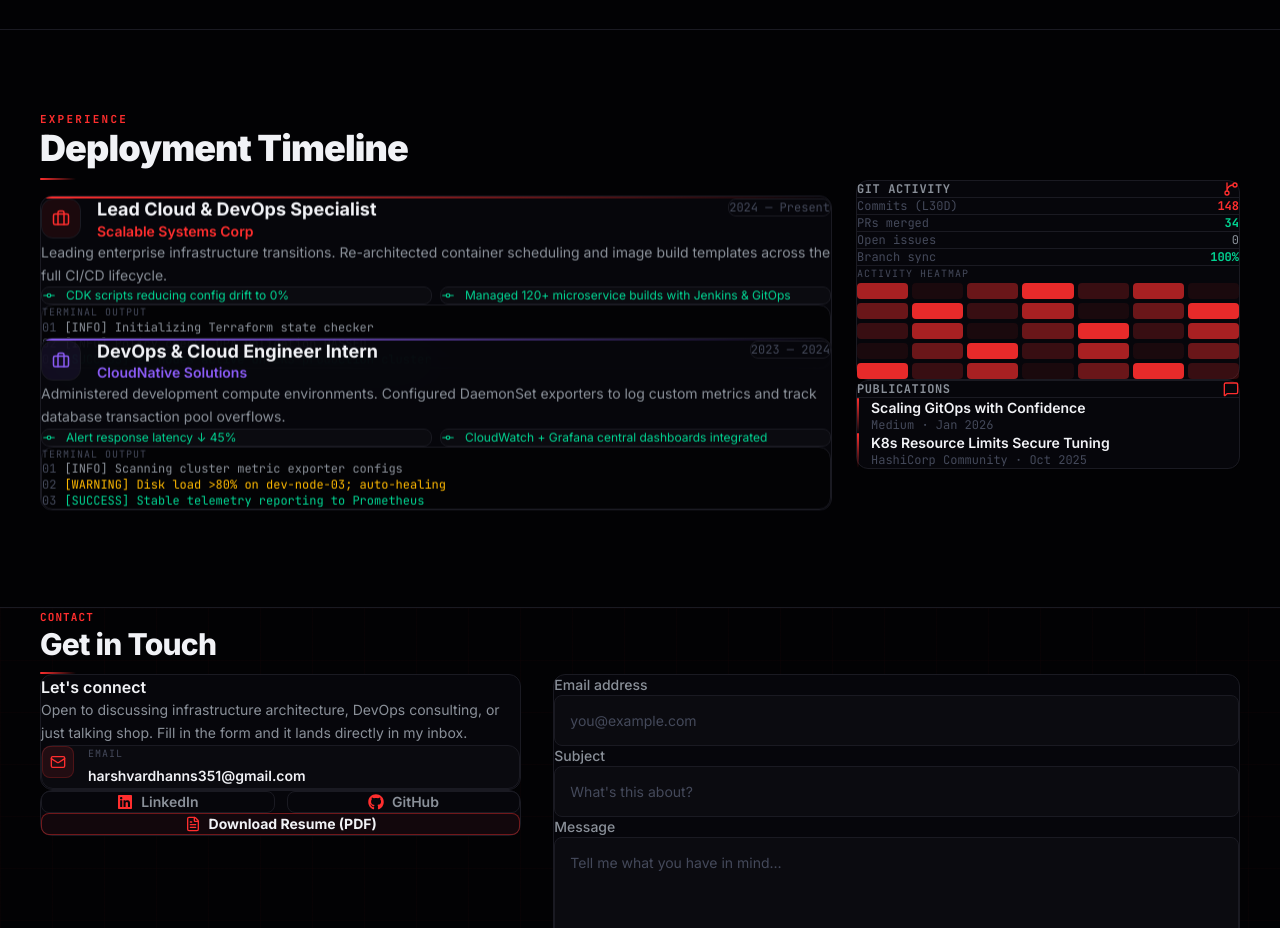
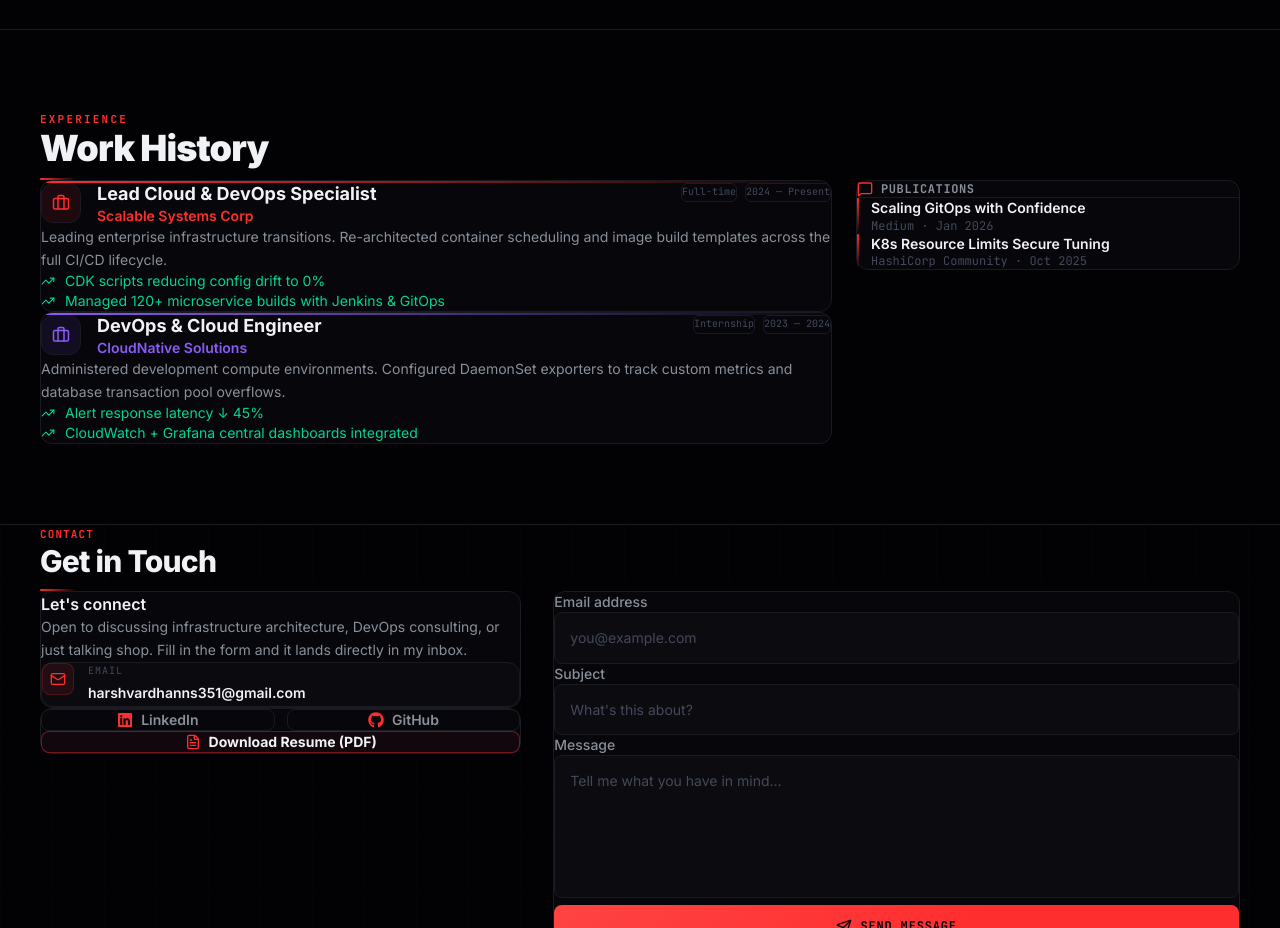
Before and after one commit to Harshvardhanns351/DevOps-Portfolio, a Next.js app: page / in a window 1280 px wide. Shown: the part 2680-3608 px from the top of the page. Built offline with nearby package versions, Linux system fonts and the light colour scheme.

Commit message:
changes made in experience section

```diff
--- a/components/ExperienceLogs.tsx
+++ b/components/ExperienceLogs.tsx
@@ -1,97 +1,52 @@
 "use client";
 
-import React, { useRef } from "react";
-import { motion, useScroll, useTransform } from "framer-motion";
-import { GitCommit, GitBranch, MessageSquare, Briefcase } from "lucide-react";
+import React from "react";
+import { motion } from "framer-motion";
+import { Briefcase, TrendingUp, MessageSquare } from "lucide-react";
 
 interface Exp {
-  role: string; company: string; duration: string;
-  description: string; metrics: string[]; logs: string[];
+  role: string;
+  company: string;
+  duration: string;
+  type: string;
+  description: string;
+  metrics: string[];
   color: string;
 }
 
 const experiences: Exp[] = [
   {
-    role:"Lead Cloud & DevOps Specialist", company:"Scalable Systems Corp", duration:"2024 — Present",
-    color:"#FF2E2E",
-    description:"Leading enterprise infrastructure transitions. Re-architected container scheduling and image build templates across the full CI/CD lifecycle.",
-    metrics:["CDK scripts reducing config drift to 0%","Managed 120+ microservice builds with Jenkins & GitOps"],
-    logs:["[INFO]    Initializing Terraform state checker","[INFO]    Policy check: OPA validation PASSED","[SUCCESS] 24 nodes active on EKS production cluster"],
+    role: "Lead Cloud & DevOps Specialist",
+    company: "Scalable Systems Corp",
+    duration: "2024 — Present",
+    type: "Full-time",
+    color: "#FF2E2E",
+    description:
+      "Leading enterprise infrastructure transitions. Re-architected container scheduling and image build templates across the full CI/CD lifecycle.",
+    metrics: [
+      "CDK scripts reducing config drift to 0%",
+      "Managed 120+ microservice builds with Jenkins & GitOps",
+    ],
   },
   {
-    role:"DevOps & Cloud Engineer Intern", company:"CloudNative Solutions", duration:"2023 — 2024",
-    color:"#8B5CF6",
-    description:"Administered development compute environments. Configured DaemonSet exporters to log custom metrics and track database transaction pool overflows.",
-    metrics:["Alert response latency ↓ 45%","CloudWatch + Grafana central dashboards integrated"],
-    logs:["[INFO]    Scanning cluster metric exporter configs","[WARNING] Disk load >80% on dev-node-03; auto-healing","[SUCCESS] Stable telemetry reporting to Prometheus"],
+    role: "DevOps & Cloud Engineer",
+    company: "CloudNative Solutions",
+    duration: "2023 — 2024",
+    type: "Internship",
+    color: "#8B5CF6",
+    description:
+      "Administered development compute environments. Configured DaemonSet exporters to track custom metrics and database transaction pool overflows.",
+    metrics: [
+      "Alert response latency ↓ 45%",
+      "CloudWatch + Grafana central dashboards integrated",
+    ],
   },
-
 ];
 
-const logColor = (l: string) =>
-  l.includes("SUCCESS") ? "text-emerald-400" : l.includes("WARNING") ? "text-amber-400" : "text-[var(--text-secondary)]";
-
-/* Parallax card */
-function ExpCard({ exp, index }: { exp: Exp; index: number }) {
-  const ref = useRef<HTMLDivElement>(null);
-  const { scrollYProgress } = useScroll({ target: ref, offset: ["start end", "end start"] });
-  const y = useTransform(scrollYProgress, [0, 1], [index % 2 === 0 ? 20 : -20, 0]);
-
-  return (
-    <motion.div ref={ref} style={{ y }}
-      initial={{ opacity: 0, x: index % 2 === 0 ? -30 : 30 }}
-      whileInView={{ opacity: 1, x: 0 }}
-      viewport={{ once: true, margin: "-50px" }}
-      transition={{ duration: 0.6, delay: index * 0.1, ease: "easeOut" }}
-      className="glass-card overflow-hidden group"
-    >
-      {/* Accent top bar */}
-      <div className="h-0.5" style={{ background: `linear-gradient(90deg, ${exp.color}, transparent)` }} />
-
-      <div className="p-6 lg:p-8">
-        {/* Header */}
-        <div className="flex flex-wrap items-start justify-between gap-4 mb-5">
-          <div className="flex items-start gap-4">
-            <div className="w-10 h-10 rounded-xl flex items-center justify-center shrink-0 border border-[var(--accent-gray)]"
-              style={{ background: `${exp.color}15` }}>
-              <Briefcase className="h-4.5 w-4.5" style={{ color: exp.color }} />
-            </div>
-            <div>
-              <h3 className="font-bold text-lg text-[var(--text-primary)] leading-tight">{exp.role}</h3>
-              <p className="text-sm font-semibold mt-0.5" style={{ color: exp.color }}>{exp.company}</p>
-            </div>
-          </div>
-          <span className="font-mono text-xs text-[var(--text-muted)] border border-[var(--accent-gray)] rounded-lg px-3 py-1.5 shrink-0">
-            {exp.duration}
-          </span>
-        </div>
-
-        <p className="text-sm text-[var(--text-secondary)] leading-relaxed mb-5">{exp.description}</p>
-
-        {/* Metrics */}
-        <div className="grid grid-cols-1 sm:grid-cols-2 gap-2 mb-5">
-          {exp.metrics.map((m, j) => (
-            <div key={j} className="flex items-center gap-2.5 p-2.5 rounded-lg bg-white/[0.02] border border-[var(--accent-gray)]">
-              <GitCommit className="h-3.5 w-3.5 shrink-0 text-emerald-400" />
-              <span className="text-xs text-emerald-400">{m}</span>
-            </div>
-          ))}
-        </div>
-
-        {/* Console logs */}
-        <div className="bg-black/50 border border-[var(--accent-gray)] rounded-xl p-4 font-mono text-xs space-y-1">
-          <p className="text-[var(--text-muted)] text-[10px] uppercase tracking-widest mb-2">Terminal output</p>
-          {exp.logs.map((line, li) => (
-            <div key={li} className={`flex gap-2 ${logColor(line)}`}>
-              <span className="text-[var(--text-muted)] select-none shrink-0">{String(li+1).padStart(2,"0")}</span>
-              <span>{line}</span>
-            </div>
-          ))}
-        </div>
-      </div>
-    </motion.div>
-  );
-}
+const publications = [
+  { title: "Scaling GitOps with Confidence",    venue: "Medium",             date: "Jan 2026" },
+  { title: "K8s Resource Limits Secure Tuning", venue: "HashiCorp Community", date: "Oct 2025" },
+];
 
 export default function ExperienceLogs() {
   return (
@@ -101,101 +56,102 @@ export default function ExperienceLogs() {
         {/* Heading */}
         <motion.div
           initial={{ opacity: 0, y: 20 }} whileInView={{ opacity: 1, y: 0 }}
-          viewport={{ once: true }} transition={{ duration: 0.55 }}
+          viewport={{ once: true }} transition={{ duration: 0.5 }}
           className="mb-16"
         >
           <p className="font-mono text-[11px] font-semibold tracking-[0.2em] uppercase text-[var(--lobster-red)] mb-2">Experience</p>
-          <h2 className="text-4xl font-black tracking-tight text-[var(--text-primary)]">Deployment Timeline</h2>
+          <h2 className="text-4xl font-black tracking-tight text-[var(--text-primary)]">Work History</h2>
           <span className="section-accent" />
         </motion.div>
 
-        <div className="grid grid-cols-1 lg:grid-cols-3 gap-6">
+        <div className="grid grid-cols-1 lg:grid-cols-3 gap-6 items-start">
 
-          {/* Timeline cards — 2/3 */}
+          {/* ── Timeline cards ── */}
           <div className="lg:col-span-2 space-y-5">
-            {experiences.map((exp, i) => <ExpCard key={i} exp={exp} index={i} />)}
+            {experiences.map((exp, i) => (
+              <motion.div
+                key={i}
+                initial={{ opacity: 0, y: 24 }}
+                whileInView={{ opacity: 1, y: 0 }}
+                viewport={{ once: true, margin: "-40px" }}
+                transition={{ duration: 0.5, delay: i * 0.1, ease: "easeOut" }}
+                className="glass-card overflow-hidden"
+              >
+                {/* colour accent bar */}
+                <div className="h-0.5" style={{ background: `linear-gradient(90deg, ${exp.color}, transparent)` }} />
+
+                <div className="p-7">
+                  {/* Header */}
+                  <div className="flex flex-wrap items-start justify-between gap-4 mb-5">
+                    <div className="flex items-start gap-4">
+                      <div
+                        className="w-10 h-10 rounded-xl flex items-center justify-center shrink-0 border border-[var(--accent-gray)]"
+                        style={{ background: `${exp.color}18` }}
+                      >
+                        <Briefcase className="h-4.5 w-4.5" style={{ color: exp.color }} />
+                      </div>
+                      <div>
+                        <h3 className="font-bold text-lg text-[var(--text-primary)] leading-tight">{exp.role}</h3>
+                        <p className="text-sm font-semibold mt-0.5" style={{ color: exp.color }}>{exp.company}</p>
+                      </div>
+                    </div>
+                    <div className="flex items-center gap-2 shrink-0">
+                      <span className="font-mono text-[10px] text-[var(--text-muted)] border border-[var(--accent-gray)] rounded-md px-2.5 py-1">
+                        {exp.type}
+                      </span>
+                      <span className="font-mono text-[10px] text-[var(--text-muted)] border border-[var(--accent-gray)] rounded-md px-2.5 py-1">
+                        {exp.duration}
+                      </span>
+                    </div>
                   </div>
 
-          {/* Sidebar — 1/3 */}
-          <div className="space-y-5">
+                  {/* Description */}
+                  <p className="text-sm text-[var(--text-secondary)] leading-relaxed mb-5">{exp.description}</p>
 
-            {/* Git stats */}
-            <motion.div
-              initial={{ opacity: 0, x: 24 }} whileInView={{ opacity: 1, x: 0 }}
-              viewport={{ once: true }} transition={{ duration: 0.55, delay: 0.15 }}
-              className="glass-card p-6"
-            >
-              <div className="flex items-center justify-between mb-5 pb-4 border-b border-[var(--accent-gray)]">
-                <span className="font-mono text-xs font-bold uppercase tracking-wider text-[var(--text-secondary)]">Git Activity</span>
-                <GitBranch className="h-4 w-4 text-[var(--lobster-red)]" />
-              </div>
-
-              <div className="space-y-3 font-mono text-xs">
-                {[
-                  { l:"Commits (L30D)", v:"148",  c:"text-[var(--lobster-red)] font-bold" },
-                  { l:"PRs merged",     v:"34",   c:"text-emerald-400 font-bold" },
-                  { l:"Open issues",    v:"0",    c:"text-[var(--text-secondary)]" },
-                  { l:"Branch sync",    v:"100%", c:"text-emerald-400 font-bold" },
-                ].map((r) => (
-                  <div key={r.l} className="flex justify-between py-2.5 border-b border-[var(--accent-gray)] last:border-0">
-                    <span className="text-[var(--text-muted)]">{r.l}</span>
-                    <span className={r.c}>{r.v}</span>
+                  {/* Key achievements */}
+                  <div className="space-y-2">
+                    {exp.metrics.map((m, j) => (
+                      <div key={j} className="flex items-center gap-2.5">
+                        <TrendingUp className="h-3.5 w-3.5 shrink-0 text-emerald-400" />
+                        <span className="text-sm text-emerald-400">{m}</span>
                       </div>
                     ))}
                   </div>
+                </div>
+              </motion.div>
+            ))}
+          </div>
 
-              {/* Activity heatmap */}
-              <div className="mt-5 pt-4 border-t border-[var(--accent-gray)]">
-                <p className="font-mono text-[10px] uppercase tracking-widest text-[var(--text-muted)] mb-3">Activity heatmap</p>
-                <div className="grid grid-cols-7 gap-1">
-                  {Array.from({ length: 35 }).map((_, idx) => {
-                    const w = (idx * 7 + 3) % 5;
-                    const opacity = [0.08, 0.2, 0.4, 0.65, 0.9][w];
-                    return (
-                      <motion.div key={idx}
-                        className="h-4 rounded-sm"
-                        style={{ backgroundColor: `rgba(255,46,46,${opacity})` }}
-                        initial={{ scale: 0 }} whileInView={{ scale: 1 }}
+          {/* ── Sidebar: Publications ── */}
+          <motion.div
+            initial={{ opacity: 0, x: 20 }}
+            whileInView={{ opacity: 1, x: 0 }}
             viewport={{ once: true }}
-                        transition={{ duration: 0.3, delay: idx * 0.012 }}
-                      />
-                    );
-                  })}
+            transition={{ duration: 0.5, delay: 0.15, ease: "easeOut" }}
+            className="glass-card p-6"
+          >
+            <div className="flex items-center gap-2 mb-6 pb-4 border-b border-[var(--accent-gray)]">
+              <MessageSquare className="h-4 w-4 text-[var(--lobster-red)]" />
+              <span className="font-mono text-xs font-bold uppercase tracking-wider text-[var(--text-secondary)]">
+                Publications
+              </span>
+            </div>
+
+            <div className="space-y-5">
+              {publications.map((a) => (
+                <div key={a.title} className="flex gap-3">
+                  <div className="w-0.5 bg-gradient-to-b from-[var(--lobster-red)] to-transparent rounded-full shrink-0 mt-1" />
+                  <div>
+                    <p className="text-sm font-semibold text-[var(--text-primary)] leading-snug">{a.title}</p>
+                    <p className="text-xs text-[var(--text-muted)] font-mono mt-1">{a.venue} · {a.date}</p>
                   </div>
                 </div>
-            </motion.div>
-
-            {/* Publications */}
-            <motion.div
-              initial={{ opacity: 0, x: 24 }} whileInView={{ opacity: 1, x: 0 }}
-              viewport={{ once: true }} transition={{ duration: 0.55, delay: 0.25 }}
-              className="glass-card p-6"
-            >
-              <div className="flex items-center justify-between mb-5 pb-4 border-b border-[var(--accent-gray)]">
-                <span className="font-mono text-xs font-bold uppercase tracking-wider text-[var(--text-secondary)]">Publications</span>
-                <MessageSquare className="h-4 w-4 text-[var(--lobster-red)]" />
-              </div>
-
-              <div className="space-y-4">
-                {[
-                  { t:"Scaling GitOps with Confidence",    p:"Medium",            d:"Jan 2026" },
-                  { t:"K8s Resource Limits Secure Tuning", p:"HashiCorp Community",d:"Oct 2025" },
-                ].map((a) => (
-                  <motion.div key={a.t} whileHover={{ x: 4 }} transition={{ duration: 0.2 }}
-                    className="flex gap-3 cursor-default">
-                    <div className="w-0.5 bg-gradient-to-b from-[var(--lobster-red)] to-transparent rounded-full shrink-0 mt-1 self-stretch" />
-                    <div>
-                      <p className="text-sm font-semibold text-[var(--text-primary)] leading-snug">{a.t}</p>
-                      <p className="text-xs text-[var(--text-muted)] font-mono mt-0.5">{a.p} · {a.d}</p>
-                    </div>
-                  </motion.div>
               ))}
             </div>
           </motion.div>
 
         </div>
       </div>
-      </div>
     </section>
   );
 }
```
Lines whose indentation alone changed are shown as unchanged.
